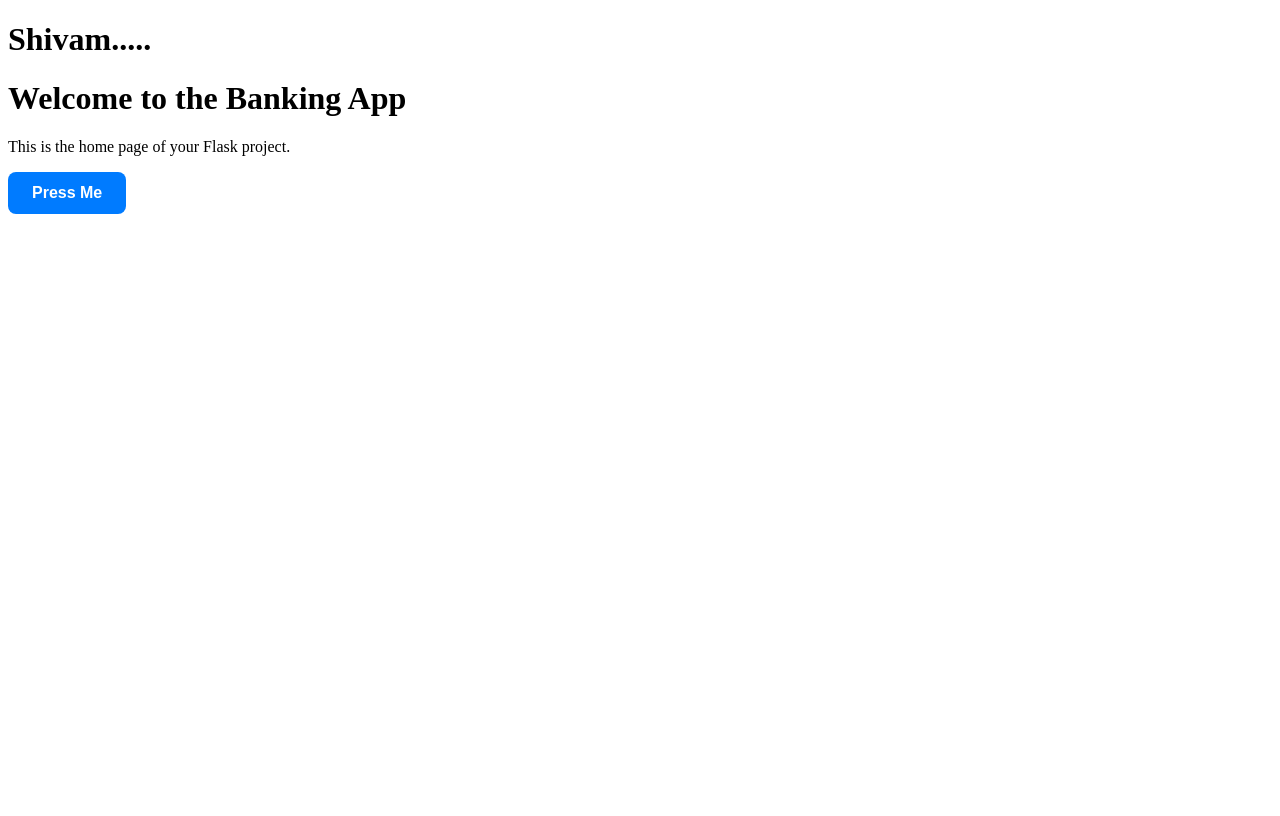
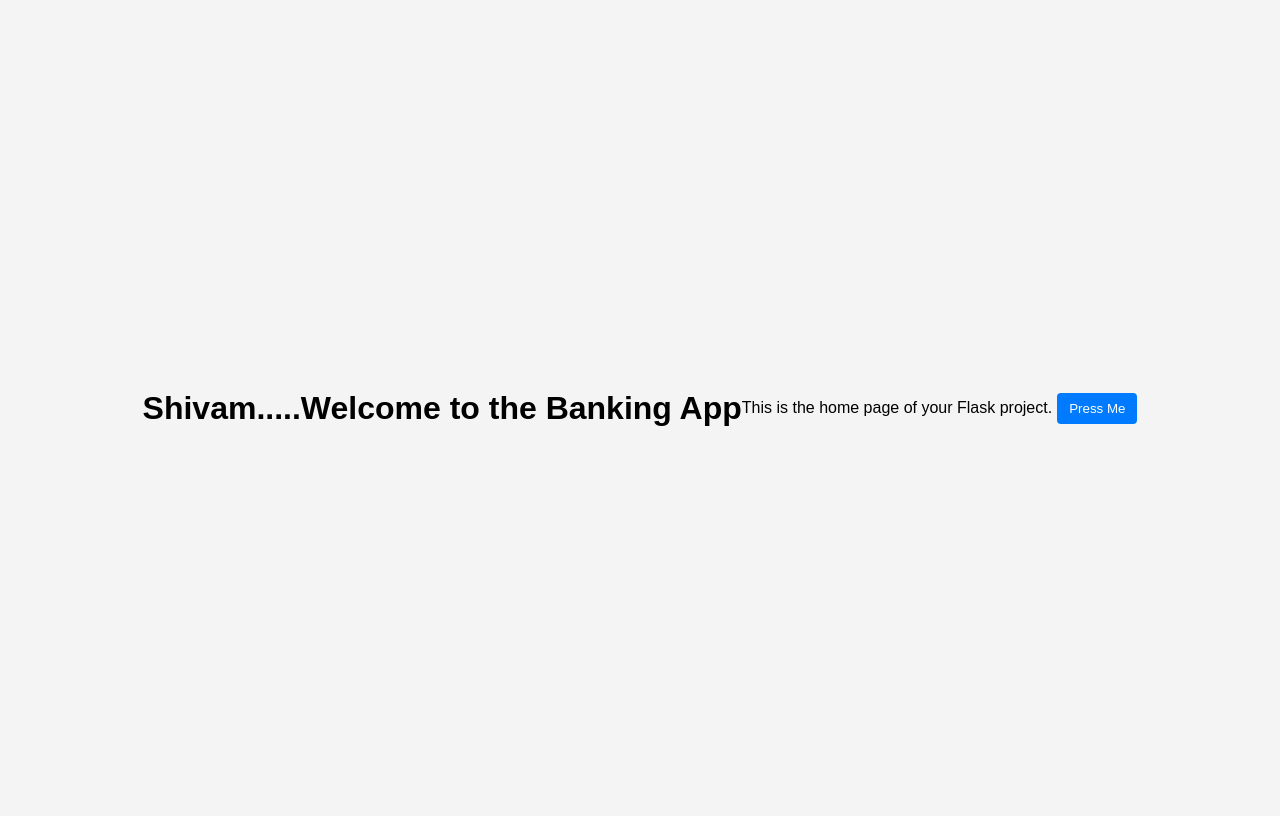
Before and after one commit to SMuzammil2508/Test, a Flask app: page / in a window 1280 px wide. Before the commit the page ends 214 px from the top, so only its background shows below. Run offline with Flask 3, Linux system fonts and the light colour scheme.

Commit message:
button commit

```diff
--- a/static/style.css
+++ b/static/style.css
@@ -1,19 +1,70 @@
-    /* Base button style */
-    .glow-btn {
-        padding: 12px 24px;
-        font-size: 16px;
-        font-weight: bold;
-        color: white;
-        background-color: #007BFF;
-        border: none;
-        border-radius: 8px;
-        cursor: pointer;
-        transition: box-shadow 0.3s ease, transform 0.2s ease;
+    body {
+        font-family: Arial, sans-serif;
+        background: #f4f4f4;
+        display: flex;
+        justify-content: center;
+        align-items: center;
+        height: 100vh;
     }
 
-    /* Glow effect when pressed */
-    .glow-btn:active {
-        box-shadow: 0 0 20px #00ffcc, 0 0 40px #00ffcc, 0 0 60px #00ffcc;
-        transform: scale(0.95);
-        /* slight press effect */
+    .todo-container {
+        background: #fff;
+        padding: 20px;
+        border-radius: 8px;
+        box-shadow: 0 4px 8px rgba(0, 0, 0, 0.1);
+        width: 300px;
     }
+
+    h2 {
+        text-align: center;
+        margin-bottom: 20px;
+    }
+
+    input[type="text"] {
+        width: 70%;
+        padding: 8px;
+        border: 1px solid #ccc;
+        border-radius: 4px;
+    }
+
+    button {
+        padding: 8px 12px;
+        margin-left: 5px;
+        border: none;
+        background: #007BFF;
+        color: white;
+        border-radius: 4px;
+        cursor: pointer;
+    }
+
+    button:hover {
+        background: #0056b3;
+    }
+
+    ul {
+        list-style: none;
+        padding: 0;
+        margin-top: 20px;
+    }
+
+    li {
+        background: #f9f9f9;
+        padding: 10px;
+        margin-bottom: 8px;
+        border-radius: 4px;
+        display: flex;
+        justify-content: space-between;
+        align-items: center;
+    }
+
+    li.completed {
+        text-decoration: line-through;
+        color: gray;
+    }
+
+    .delete-btn {
+        background: red;
+        padding: 5px 8px;
+        border-radius: 4px;
+        cursor: pointer;
+    }
--- a/templates/index.html
+++ b/templates/index.html
@@ -13,7 +13,33 @@
     <p>This is the home page of your Flask project.</p>
     <button class="glow-btn">Press Me</button>
 
+    <script>
+        function addTask() {
+            const input = document.getElementById("taskInput");
+            const taskText = input.value.trim();
 
+            if (taskText === "") return;
+
+            const li = document.createElement("li");
+            li.textContent = taskText;
+
+            // Toggle complete on click
+            li.addEventListener("click", () => {
+                li.classList.toggle("completed");
+            });
+
+            // Delete button
+            const deleteBtn = document.createElement("span");
+            deleteBtn.textContent = "X";
+            deleteBtn.classList.add("delete-btn");
+            deleteBtn.onclick = () => li.remove();
+
+            li.appendChild(deleteBtn);
+            document.getElementById("taskList").appendChild(li);
+
+            input.value = "";
+        }
+    </script>
 </body>
 
 </html>
```
